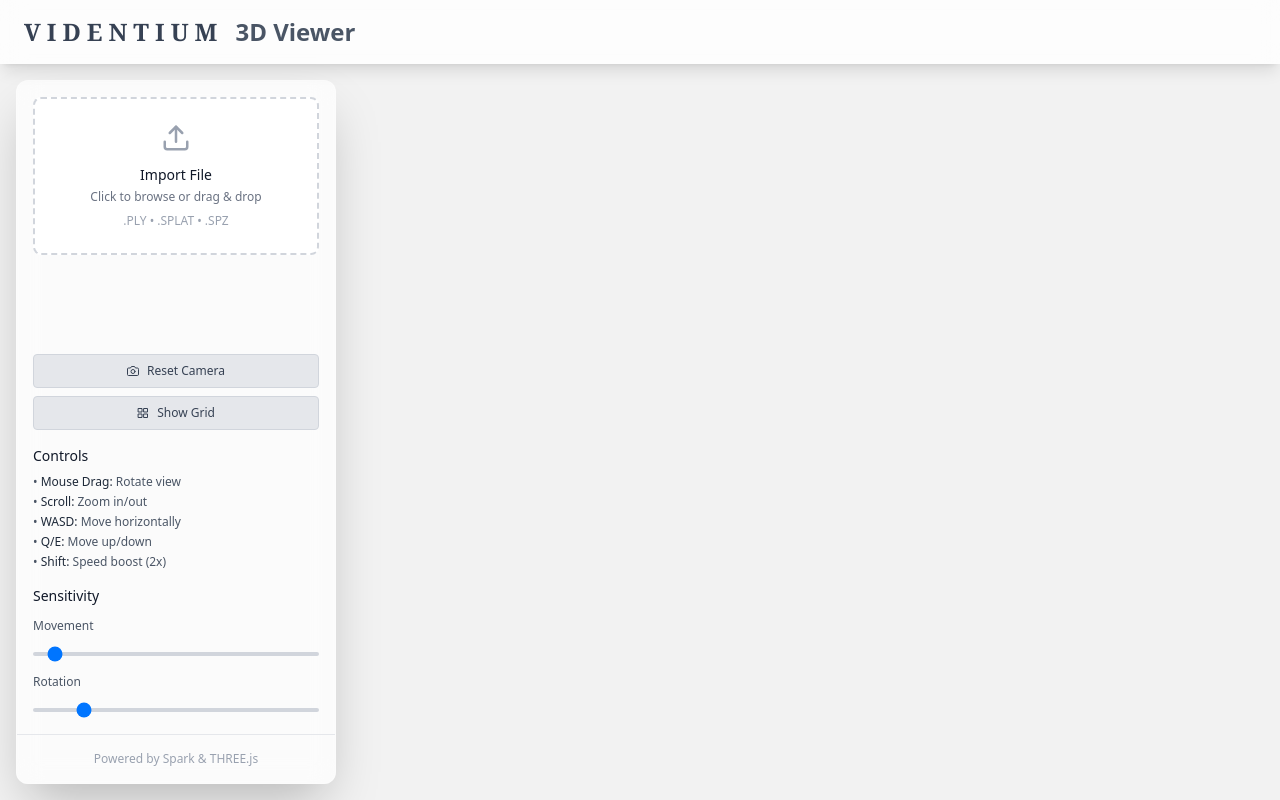
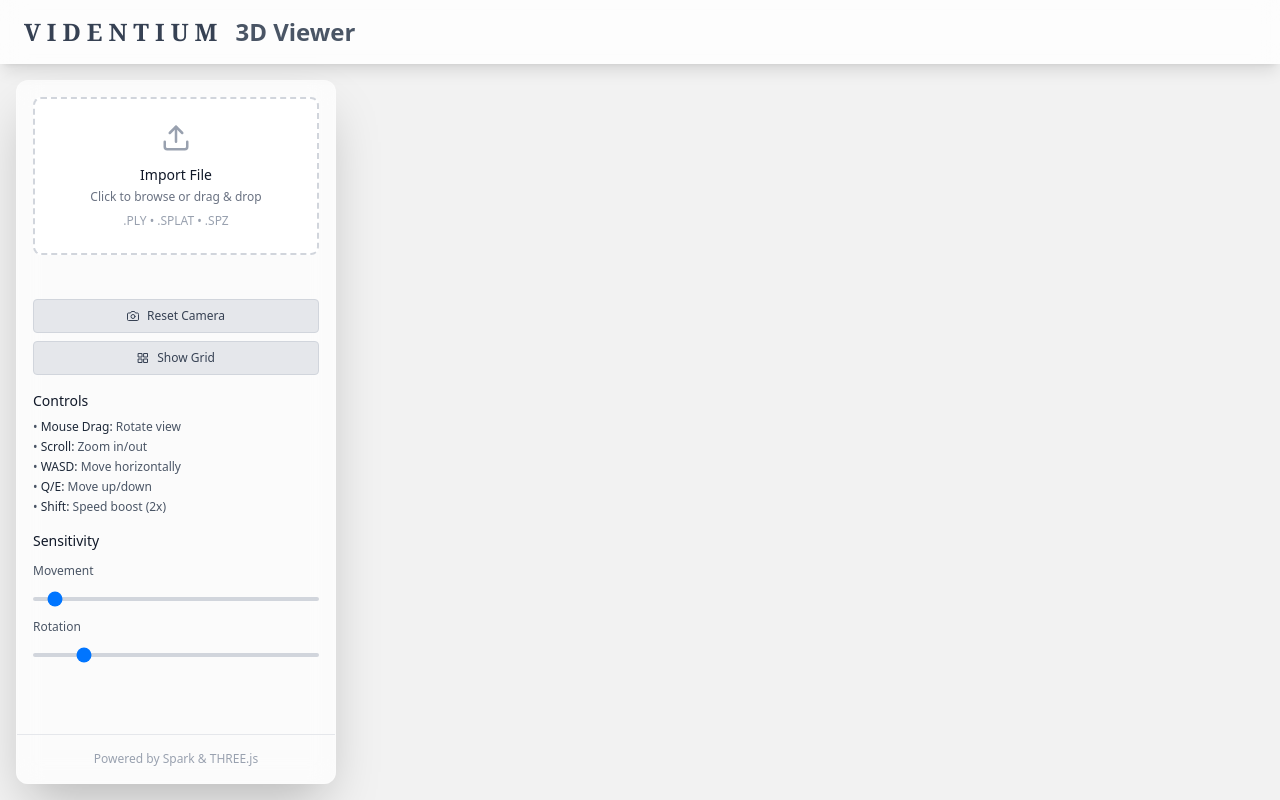
Before and after one commit to TobiasLenander01/videntium-3d-viewer, a React (Vite) app: page / in a window 1280 px wide. Built offline with nearby package versions, Linux system fonts and the light colour scheme.

Commit message:
Scroll bar

```diff
--- a/src/Sidebar.tsx
+++ b/src/Sidebar.tsx
@@ -107,9 +107,9 @@ function Sidebar({ onFileLoad, transform, onTransformChange, showGrid, onToggleG
 
   return (
     <div className="absolute left-4 top-20 h-[calc(100%-6rem)] w-80 bg-white/70 backdrop-blur-md border border-white/20 flex flex-col shadow-2xl rounded-xl z-10 overflow-hidden">
-
-      {/* Unified Import/File Zone */}
-      <div className="p-4 space-y-3">
+      <div className="flex-1 overflow-y-auto">
+        {/* Unified Import/File Zone */}
+        <div className="p-4 space-y-3">
         <div
           onClick={handleImportClick}
           onDragOver={handleDragOver}
@@ -313,6 +313,7 @@ function Sidebar({ onFileLoad, transform, onTransformChange, showGrid, onToggleG
           </div>
         </div>
       </div>
+      </div>
 
       {/* Footer */}
       <div className="p-4 border-t border-gray-200">
```
